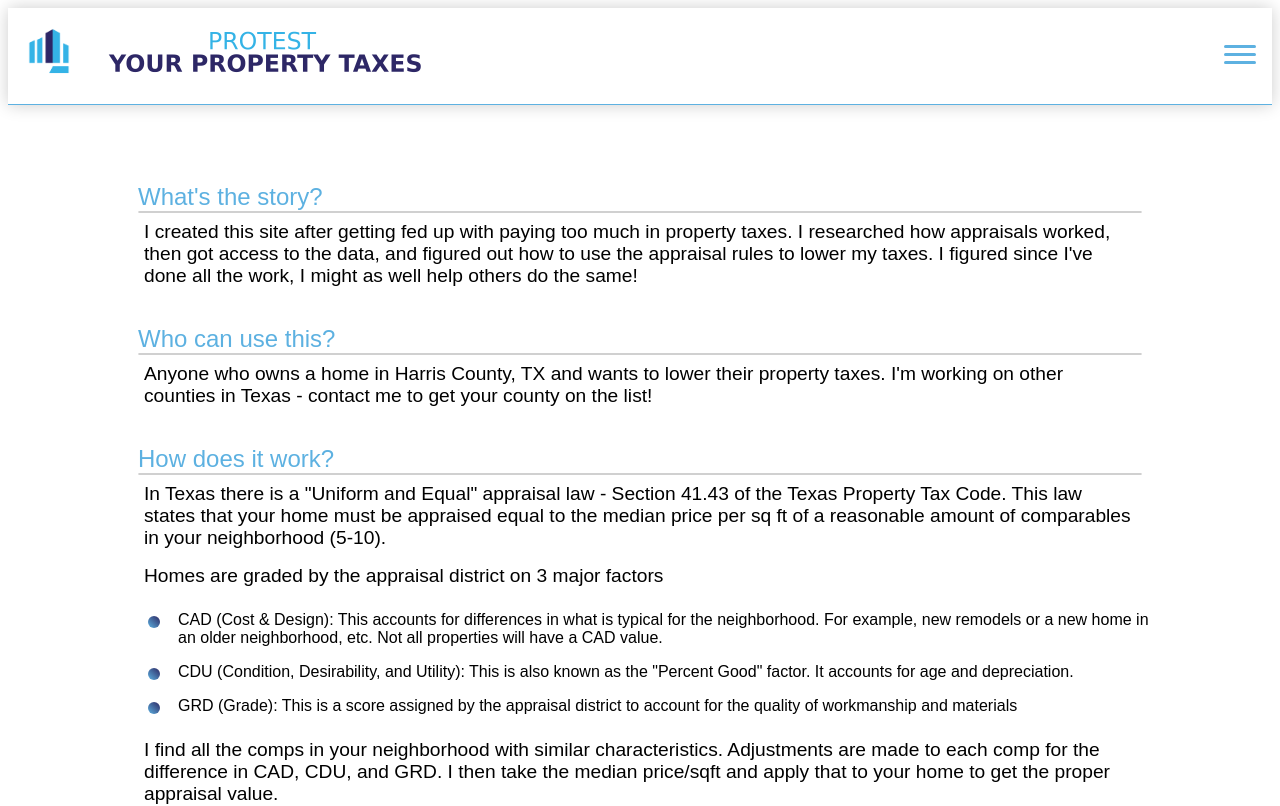
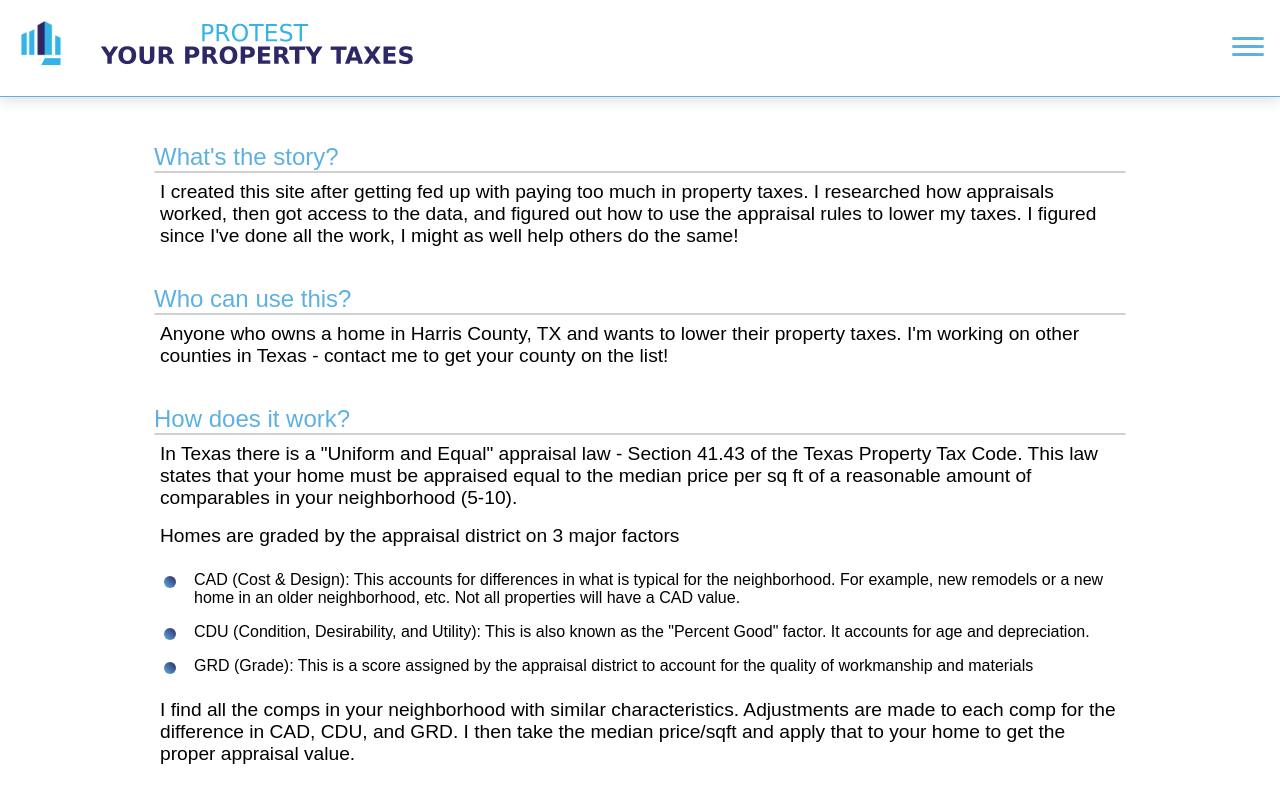
Before and after one commit to JeremyJohnston81/fypt, a SvelteKit app: page /about in a window 1280 px wide. Shown: the top 806 px of the page. Built offline with nearby package versions, Linux system fonts and the light colour scheme.

Commit message:
style tweaks

```diff
--- a/src/app.scss
+++ b/src/app.scss
@@ -5,11 +5,40 @@
 	--accent-color: #2c2762;
 	--primary-fg-color: #fff;
 	--secondary-fg-color: #bbb;
-  }
+  --header-color: rgba(255,255,255,0.95);
+
+  --black-hue: 0, 0, 0;
+  --blue-hue: 66, 133, 244;
+  --brick-hue: 234, 88, 12;
+  --cyan-hue: 8, 145, 178;
+  --green-hue: 35, 197, 94;
+  --orange-hue: 245, 158, 11;
+  --pink-hue: 219, 39, 119;
+  --purple-hue: 147, 51, 234;
+  --red-hue: 234, 100, 120;
+  --red-hue: 220, 52, 52;
+  --yellow-hue: 255, 218, 0;
+  --white-hue: 255, 255, 255;
+
+  // COLOR OPTIONS
+  --black: rgb(var(--black-hue));
+  --blue: rgb(var(--blue-hue));
+  --brick: rgb(var(--brick-hue));
+  --cyan: rgb(var(--cyan-hue));
+  --green: rgb(var(--green-hue));
+  --orange: rgb(var(--orange-hue));
+  --pink: rgb(var(--pink-hue));
+  --purple: rgb(var(--purple-hue));
+  --red: rgb(var(--red-hue));
+  --white: rgb(var(--white-hue));
+  --yellow: rgb(var(--yellow-hue));
+  --green: rgb(11, 195, 66);
+}
 
   body {
 	height: 100%;
 	font-family: Arial, Helvetica, sans-serif;
+  margin: 0;
   }
 
   h1 {
--- a/src/routes/+layout.svelte
+++ b/src/routes/+layout.svelte
@@ -24,10 +24,10 @@
 		flex: 1;
 		display: flex;
 		flex-direction: column;
-		padding-top: 3rem;
 		width: 100%;
 		max-width: 1024px;
 		margin: 0 auto;
 		box-sizing: border-box;
+    padding: 1em;
 	}
 </style>
```
Also changed, not shown: src/lib/components/PropertyCard.svelte (+15 -9 lines), src/lib/layout/Nav.svelte (line endings or trailing spaces).
